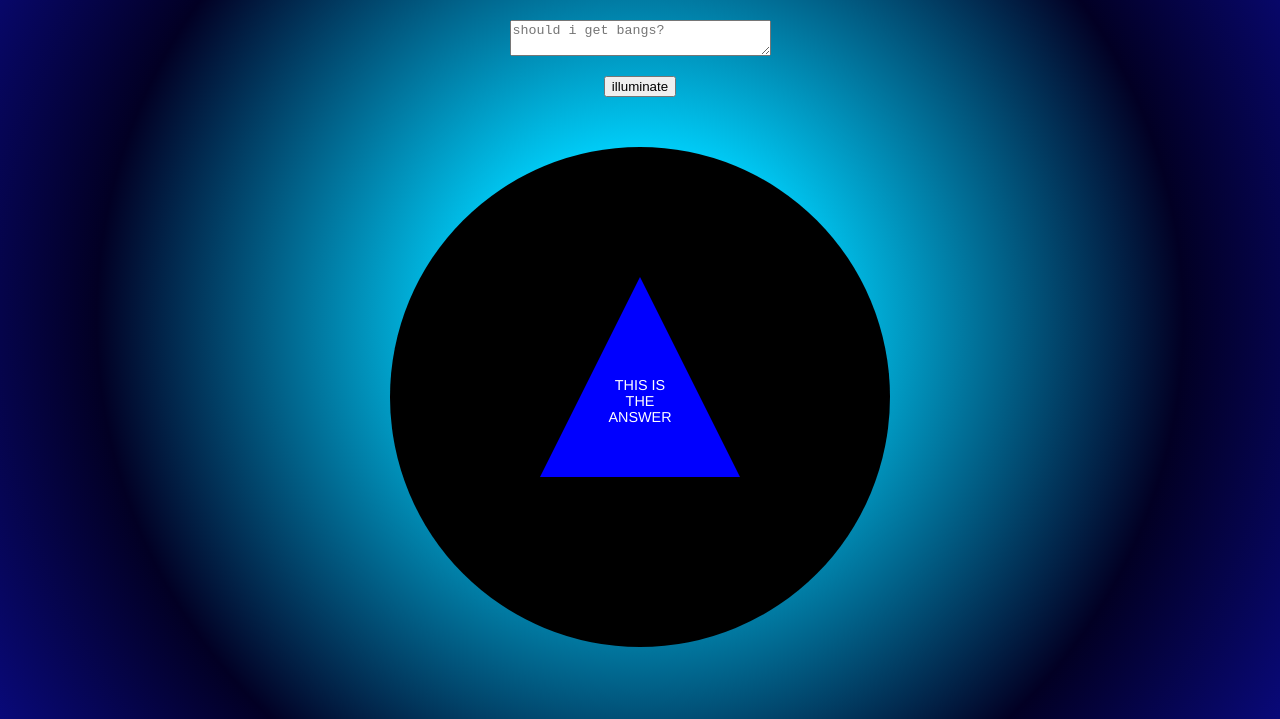
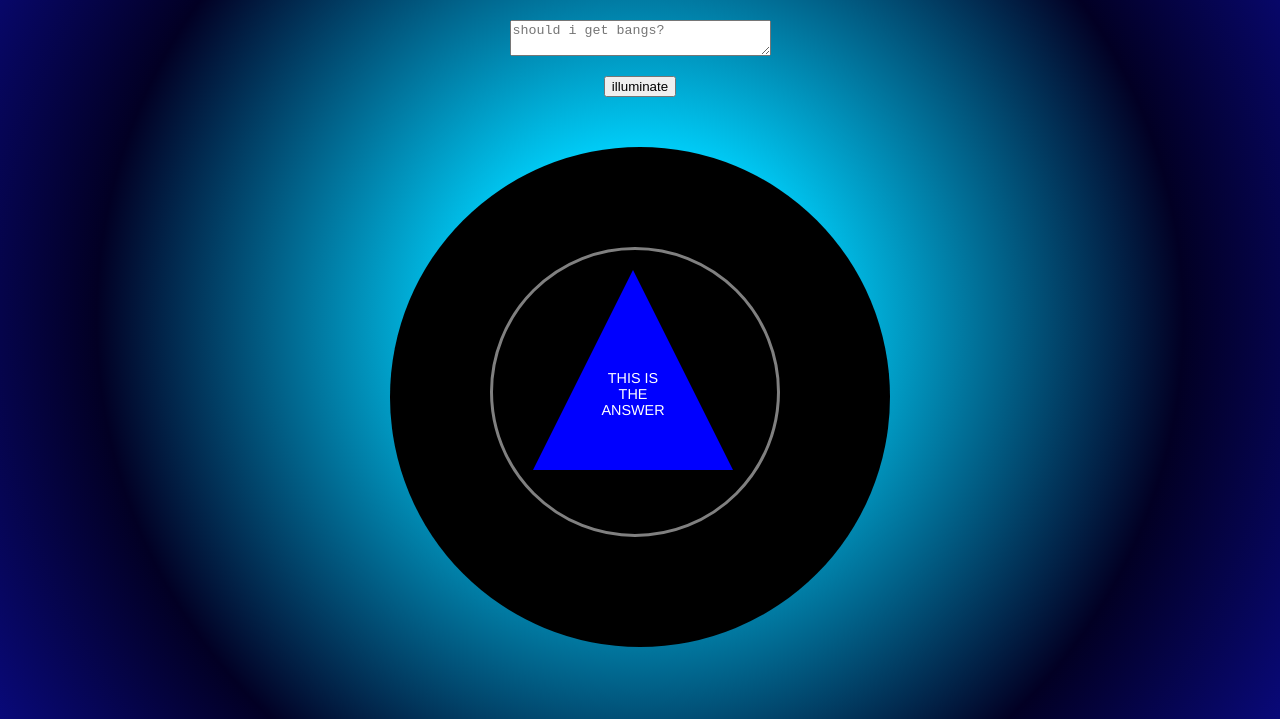
Before and after one commit to adriaivanitsky/lab-02-magic-8-ball, a website with bundled scripts: page index.html in a window 1280 px wide. Shown: the part 81-800 px from the top of the page. Built offline with nearby package versions, Linux system fonts and the light colour scheme; a web font is replaced by a local one.

Commit message:
added inner circle

```diff
--- a/index.html
+++ b/index.html
@@ -25,8 +25,10 @@
         <button id="button">illuminate</button>
 
         <div id="eightball">
-            <div id="triangle">
-                <p id="answer">this is the answer</p>
+            <div id="inner-circle">
+                <div id="triangle">
+                    <p id="answer">this is the answer</p>
+                </div>
             </div>
         </div>
 
--- a/styles/style.css
+++ b/styles/style.css
@@ -32,22 +32,26 @@ body {
 
 }
 
+#inner-circle {
+    border-radius: 50%;
+    border: 3px solid gray;
+    width: 290px;
+    height: 290px;
+    margin: 100px;
+}
+
 #triangle {
     height: 0;
     width: 0;
     border-left: 100px solid transparent;
     border-right: 100px solid transparent;
     border-bottom: 200px solid blue;
-    margin: 130px 150px 150px 150px;
+    margin: 20px 30px 30px 40px;
     display: flex;
     flex-direction: column;
     align-items: center;
     justify-content: flex-start;
     text-align: center;
-}
-
-#example-question {
-    margin: 20px;
 }
 
 #answer {
@@ -57,3 +61,7 @@ body {
     margin-top: 100px;
     font-size: 0.9rem;
 }
+
+#example-question {
+    margin: 20px;
+}
```
